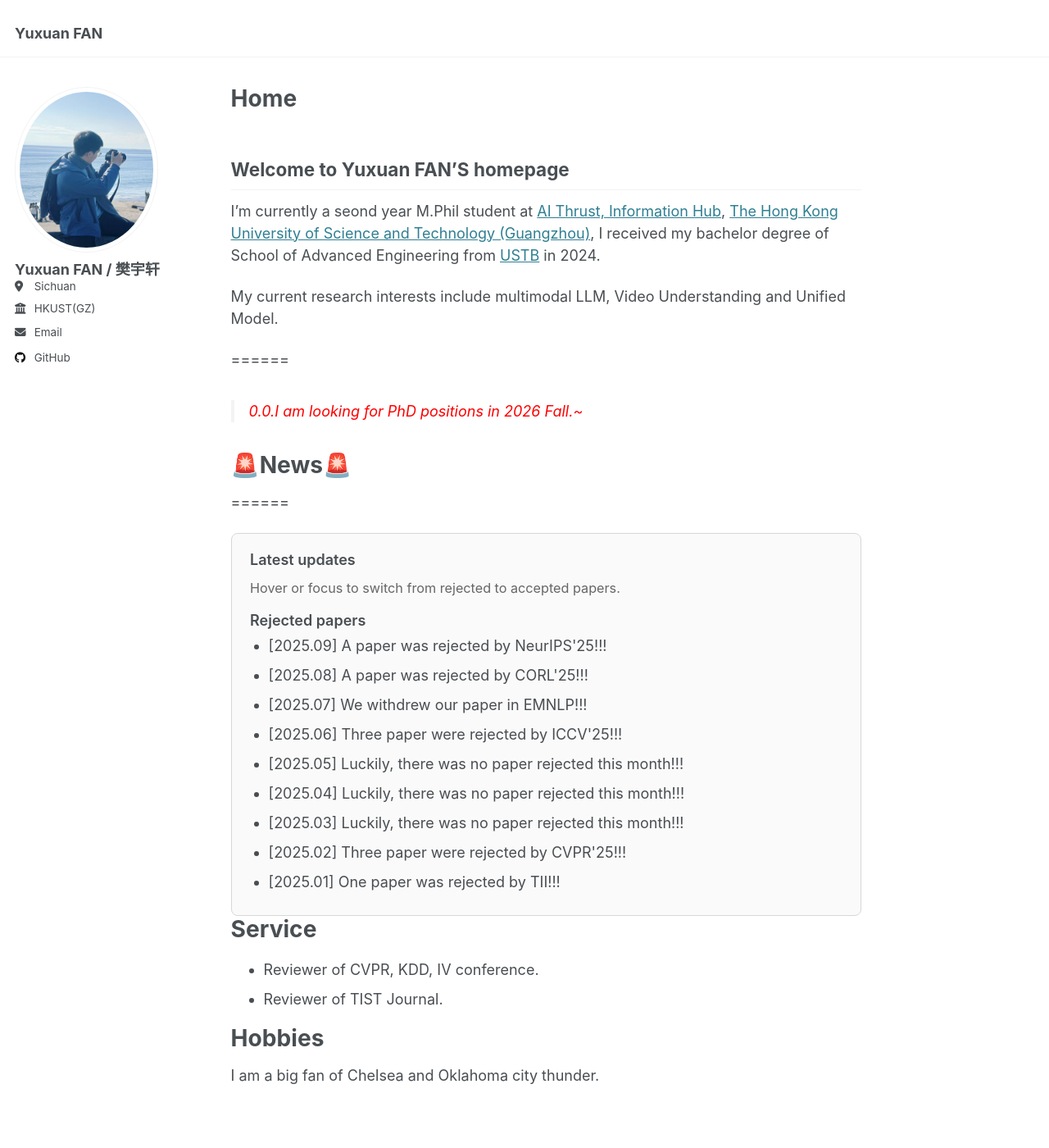
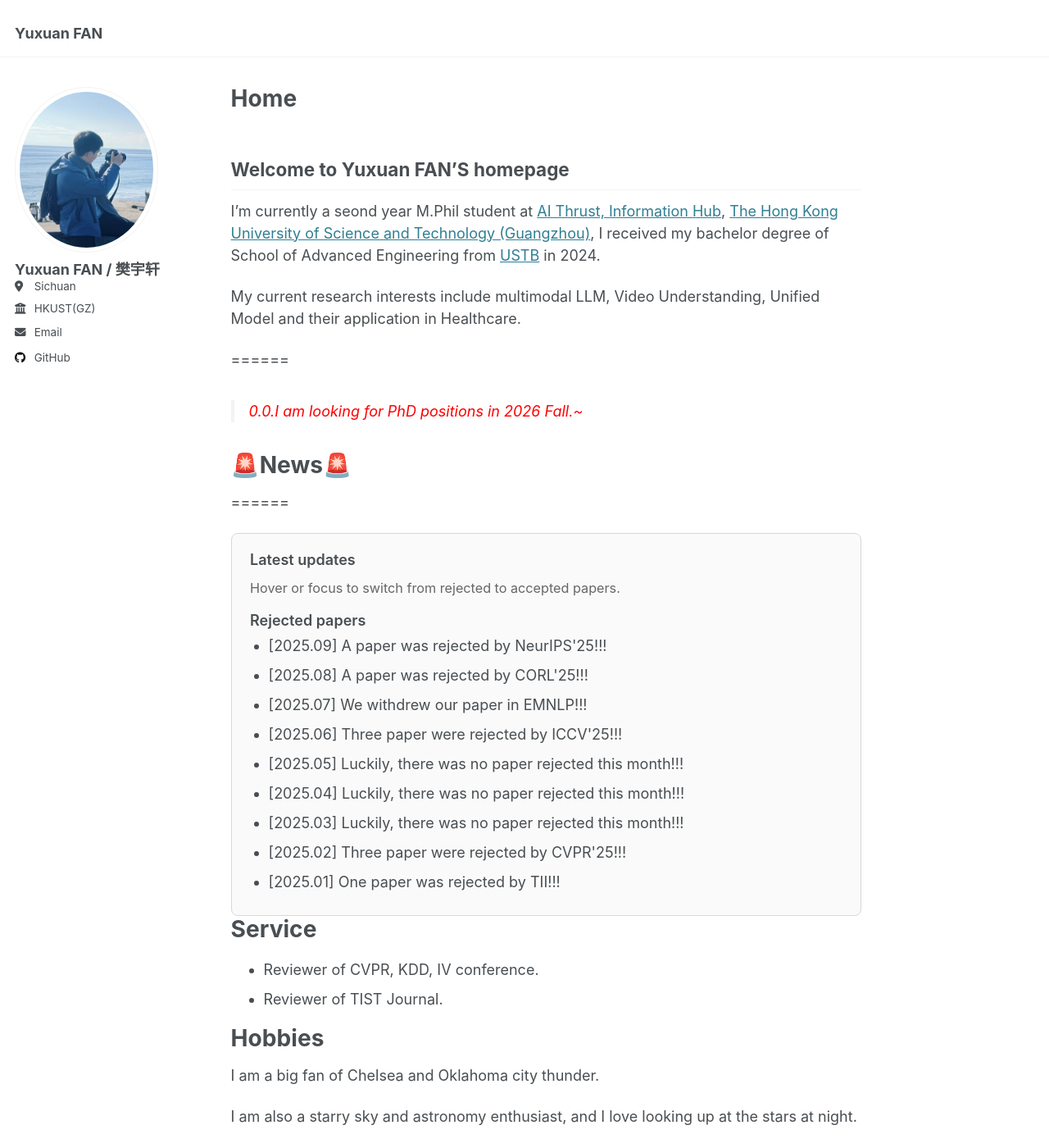
Before and after one commit to yuxuanfanOrion/yuxuanfanOrion.github.io, a Jekyll site: the page built from _pages/about.md, in a window 1280 px wide and 1400 px high. Shown: the whole window at 82% size. Built offline with Jekyll 4.4.1, drawn with Linux system fonts in a browser that asks for light colours.

Commit message:
Update about.md

```diff
--- a/_pages/about.md
+++ b/_pages/about.md
@@ -11,7 +11,7 @@ redirect_from:
 
 I'm currently a seond year M.Phil student at [AI Thrust, Information Hub](https://www.hkust-gz.edu.cn/academics/hubs-and-thrust-areas/information-hub/), [The Hong Kong University of Science and Technology (Guangzhou)](https://hkust-gz.edu.cn/),  I received my bachelor degree of School of Advanced Engineering from [USTB](https://www.ustb.edu.cn/) in 2024.
 
-My current research interests include multimodal LLM, Video Understanding and Unified Model.
+My current research interests include multimodal LLM, Video Understanding, Unified Model and their application in Healthcare.
 
 ======
 
@@ -116,3 +116,5 @@ Instruction Dataset for Panoramic X-ray Analysis.
 
 # Hobbies
 I am a big fan of Chelsea and Oklahoma city thunder.
+
+I am also a starry sky and astronomy enthusiast, and I love looking up at the stars at night.
```
